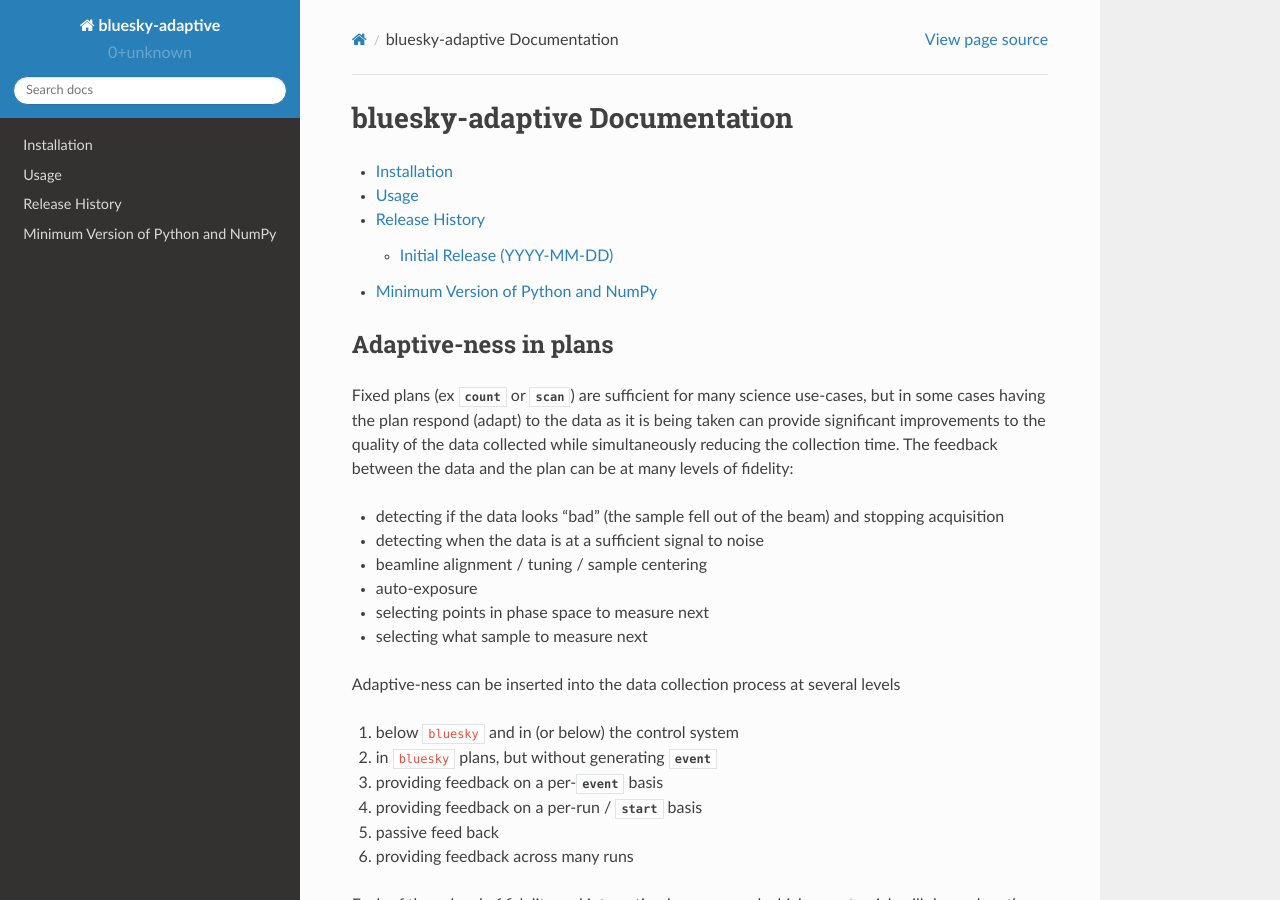
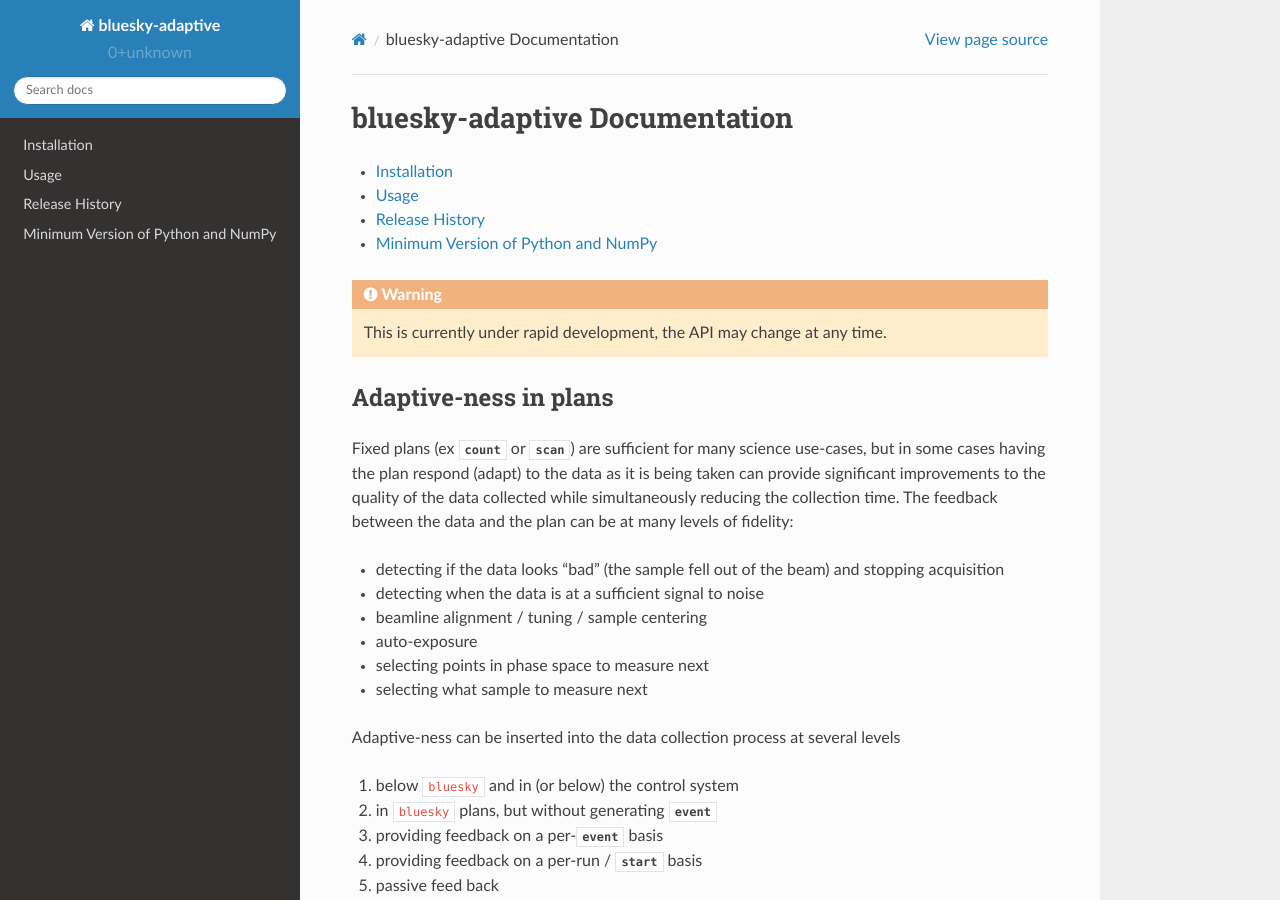
Before and after one commit to bluesky/bluesky-adaptive, a Sphinx documentation site: the page built from docs/source/index.rst, in a window 1280 px wide and 900 px high. Built offline with Sphinx 7.4.7 and the Read the Docs theme 2.0.0, drawn with Linux system fonts in a browser that asks for light colours.

Commit message:
DOC: add note about rapid development and tweak toc

```diff
--- a/docs/source/index.rst
+++ b/docs/source/index.rst
@@ -8,12 +8,18 @@
 ================================
 
 .. toctree::
-   :maxdepth: 2
+   :titlesonly:
 
    installation
    usage
    release-history
    min_versions
+
+
+.. warning::
+
+   This is currently under rapid development, the API may change at
+   any time.
 
 
 Adaptive-ness in plans
--- a/docs/source/release-history.rst
+++ b/docs/source/release-history.rst
@@ -2,5 +2,5 @@
 Release History
 ===============
 
-Initial Release (YYYY-MM-DD)
+Initial Release (2020-07-DD)
 ----------------------------
```
